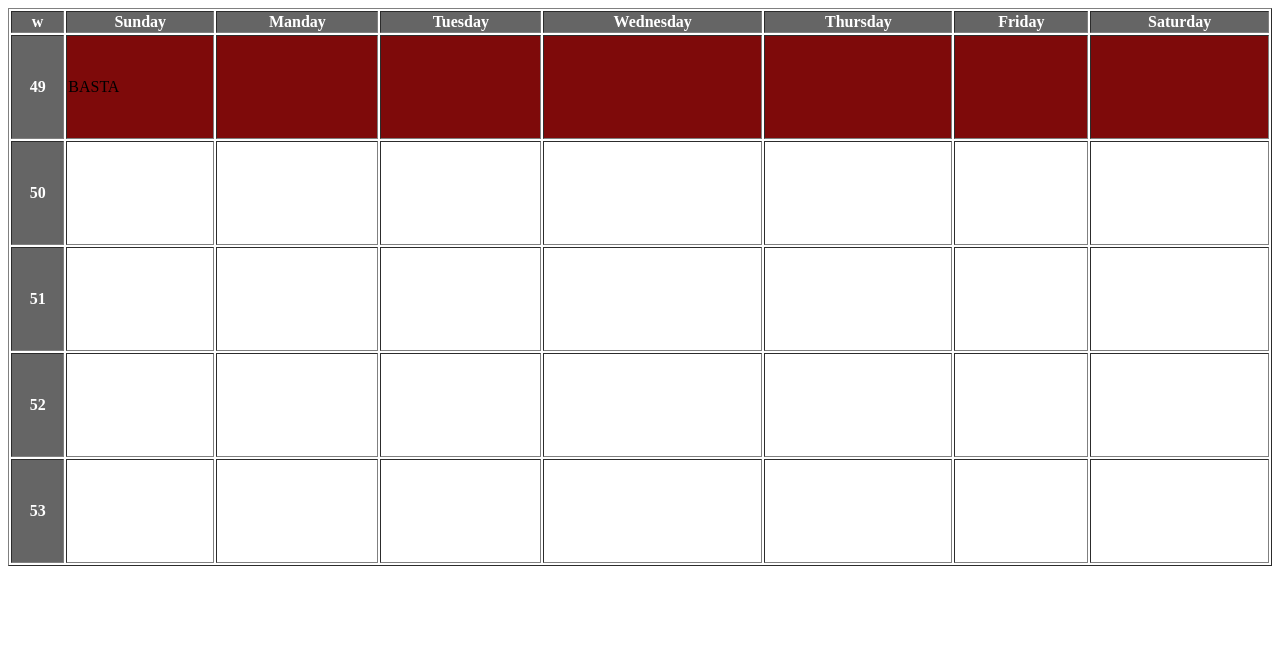
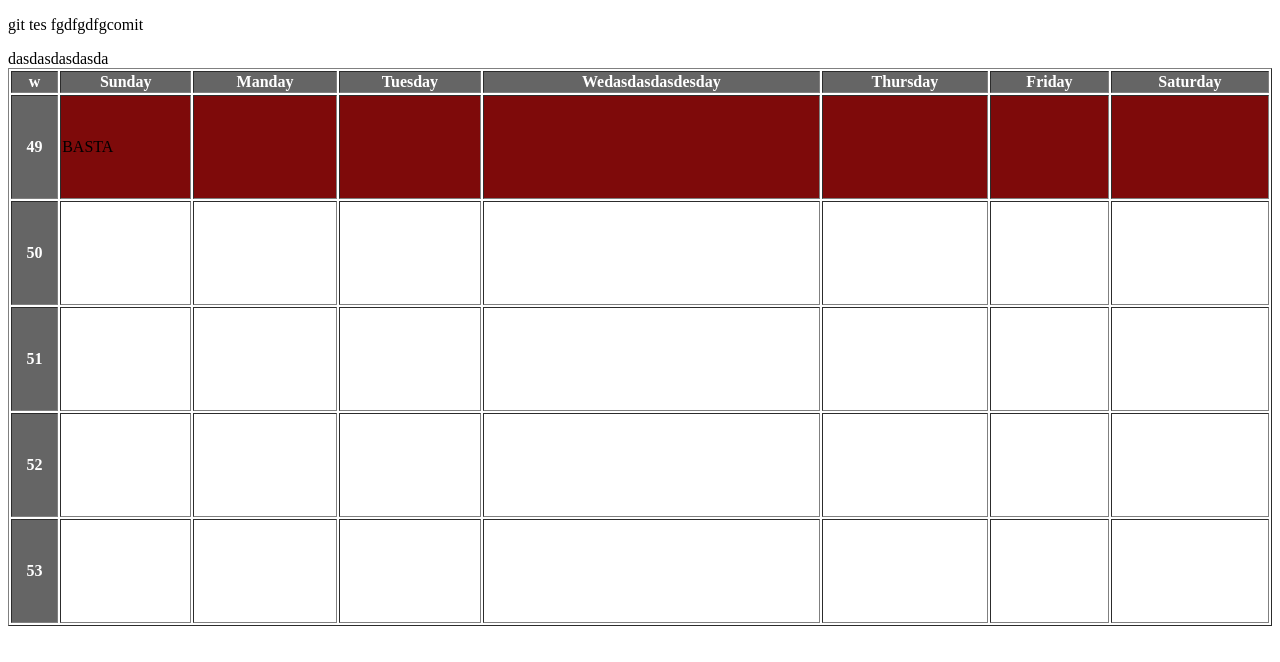
Before and after one commit to vazgen2006/front-end-cours, a plain HTML site: page lesson1/inderx.html in a window 1280 px wide. Drawn offline with Linux system fonts and the light colour scheme; files that its build step writes are made by us from their sources.

Commit message:
my second commit

```diff
--- a/lesson1/inderx.html
+++ b/lesson1/inderx.html
@@ -9,15 +9,16 @@
 </head>
 
 <body>
+    <p>git tes fgdfgdfgcomit</p>
     <table border="1" class="gg">
         <tr>
             <th>w</th>
             <th>Sunday</th>
             <th>Manday</th>
             <th>Tuesday</th>
-            <th>Wednesday</th>
+            <th>Wedasdasdasdesday</th>
             <th>Thursday</th>
-            <th>Friday</th>
+            dasdasdasdasda<th>Friday</th>
             <th>Saturday</th>
         </tr>
         <tr>
```
